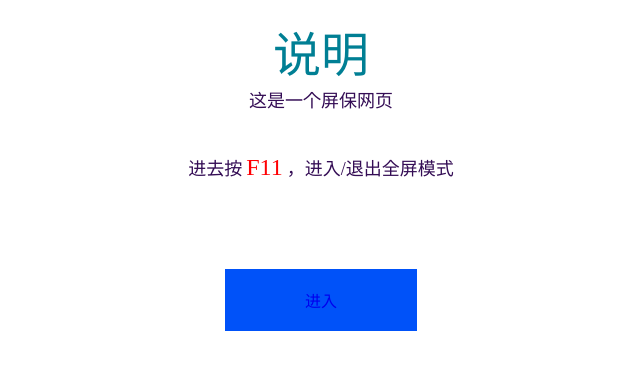
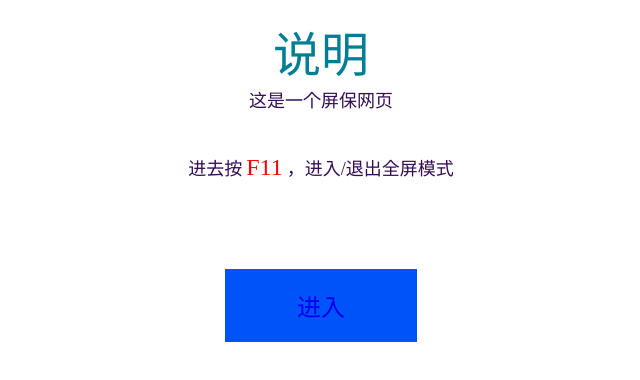
Before and after one commit to timeless-dream123/Time, a plain HTML site: page index.html in a window 1280 px wide. Shown: the whole page, without its empty margins (319-959 px from the left). Drawn offline with Linux system fonts and the light colour scheme.

Commit message:
index.html

```diff
--- a/index.html
+++ b/index.html
@@ -38,7 +38,7 @@ a:active {
 	<table width="192" height="58" bgcolor="#0052F9" align="center">
   <tbody>
     <tr>
-      <td><p align="center"><font>进入</font></p></td>
+      <td><p align="center"><font size="5">进入</font></p></td>
     </tr>
   </tbody>
 </table>
```
